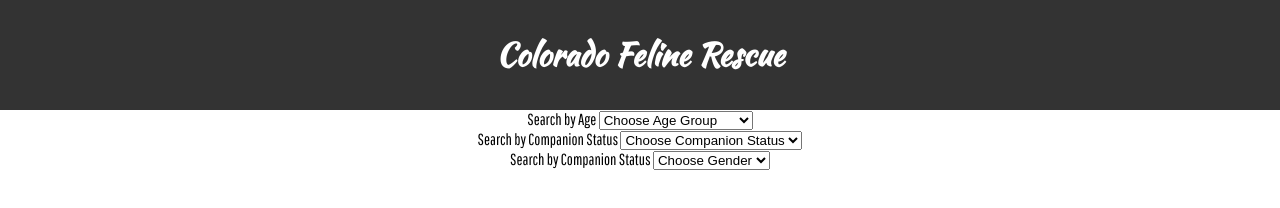
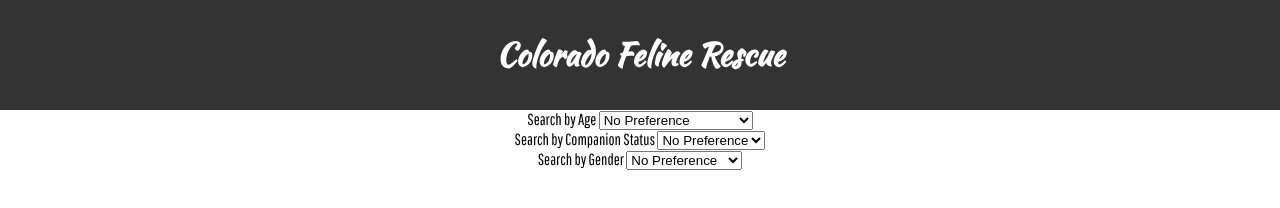
Before and after one commit to AnneMiriam/FelineRescue, a plain HTML site: page index.html in a window 1280 px wide. Drawn offline with Linux system fonts and the light colour scheme; no server answers.

Commit message:
updated dropdown verbage

```diff
--- a/index.html
+++ b/index.html
@@ -28,7 +28,7 @@
             <li class="dropdown">
                 <label for="select-age">Search by Age</label>
                 <select id="dropdown-age" name="select-age">
-                    <option value="">Choose Age Group</option>
+                    <option value="">No Preference</option>
                     <option value="kitten">Kitten: under 1 year</option>
                     <option value="adult">Adult: 1-8 years</option>
                     <option value="senior">Senior: 9 years & over</option>
@@ -37,15 +37,15 @@
             <li class="dropdown">
             <label for="select-companion">Search by Companion Status</label>
                 <select id="dropdown-companion" name="select-companion">
-                    <option value="">Choose Companion Status</option>
+                    <option value="">No Preference</option>
                     <option value="companion">Companion</option>
                     <option value="working">Working Cat</option>
                 </select>
             </li>
             <li class="dropdown">
-                <label for="select-gender">Search by Companion Status</label>
+                <label for="select-gender">Search by Gender</label>
                     <select id="dropdown-gender" name="select-gender">
-                        <option value="">Choose Gender</option>
+                        <option value="">No Preference</option>
                         <option value="male">Male Neutered</option>
                         <option value="female">Female Spayed</option>
                     </select>
```
